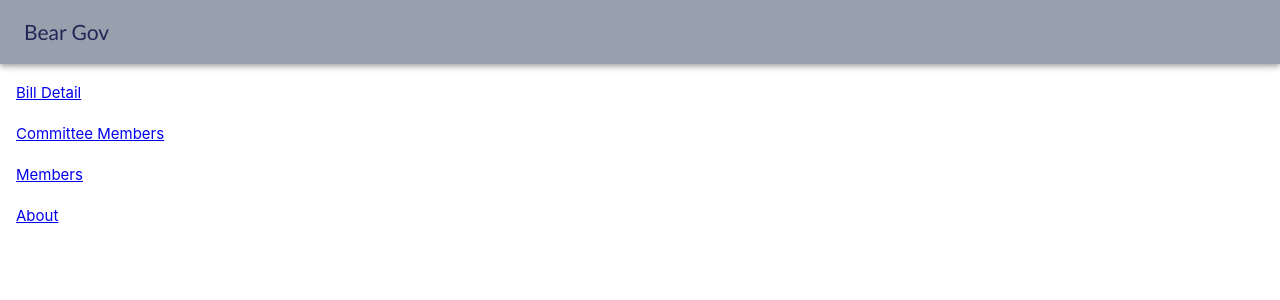
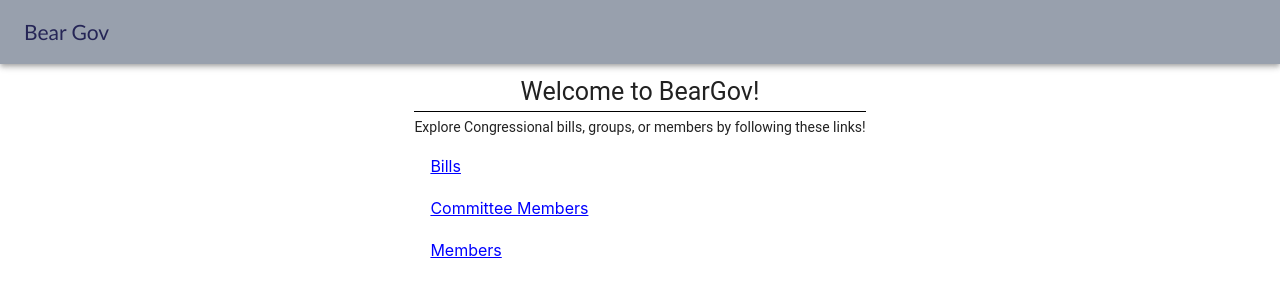
Before and after one commit to aweinber/i-study-front-end, a React (Create React App) app: page / in a window 1280 px wide. Shown: the top 300 px of the page. Built offline with nearby package versions, Linux system fonts and the light colour scheme.

Commit message:
home page set up

```diff
--- a/src/pages/Home.js
+++ b/src/pages/Home.js
@@ -3,12 +3,46 @@ import { Link } from 'react-router-dom'
 import List from '@material-ui/core/List'
 import ListItem from '@material-ui/core/ListItem'
 import { withStyles } from '@material-ui/core/styles'
+import Card from '@material-ui/core/Card'
+import CardContent from '@material-ui/core/CardContent'
+import Typography from '@material-ui/core/Typography'
+import Grid from '@material-ui/core/Grid'
 
 const styles = theme => ({
+    gridContainer: {
+        justify: 'center',
+        alignItems: 'center',
+    },
+    gridItem: {
+        justify: 'center',
+        margin: '10px'
+    },
+    card: {
+        minWidth: '400px',
+        maxWidth: '600px',
+        textAlign: 'center',
+        margin: '10px'
+    },
+    list: {
+        textAlign: 'center',
+    },
+    listItem: {
+        color: 'blue',
+        float: 'right',
+    },
     link: {
+        // border: '1px red dotted',
+        textAlign: 'center',
         color: 'blue',
-        fontSize: '15px'
+    },
+    title: {
+        textAlign: 'center',
+        fontSize: '25px',
+        borderBottom: '1px solid black',
+        marginBottom: '5px'
     }
+
+
 });
 
 
@@ -17,14 +51,23 @@ class Home extends Component {
     render() {
         const { classes } = this.props;
         return(
-            <div>
-                <List>
-                    <ListItem className={classes.link}><Link to="/bill-detail">Bill Detail</Link></ListItem>
-                    <ListItem className={classes.link}><Link to="/committee-members">Committee Members</Link></ListItem>
-                    <ListItem className={classes.link}><Link to="/members">Members</Link></ListItem>
-                    <ListItem className={classes.link}><Link to="/about">About</Link></ListItem>
-                </List>
-            </div>
+            <Grid container direction="column" className={classes.gridContainer}>
+                <Grid item className={classes.gridItem}>
+
+                    <Typography className={classes.title}>
+                        Welcome to BearGov!
+                    </Typography>
+                    <Typography>
+                        Explore Congressional bills, groups, or members by following these links!
+                    </Typography>
+                    <List className={classes.list}>
+                        <ListItem className={classes.listItem}><Link to="/bill-detail" className={classes.link}>Bills</Link></ListItem>
+                        <ListItem className={classes.listItem}><Link to="/committee-members" className={classes.link}>Committee Members</Link></ListItem>
+                        <ListItem className={classes.listItem}><Link to="/members" className={classes.link}>Members</Link></ListItem>
+                    </List>
+
+                </Grid>
+            </Grid>
         )
     }
 }
```
